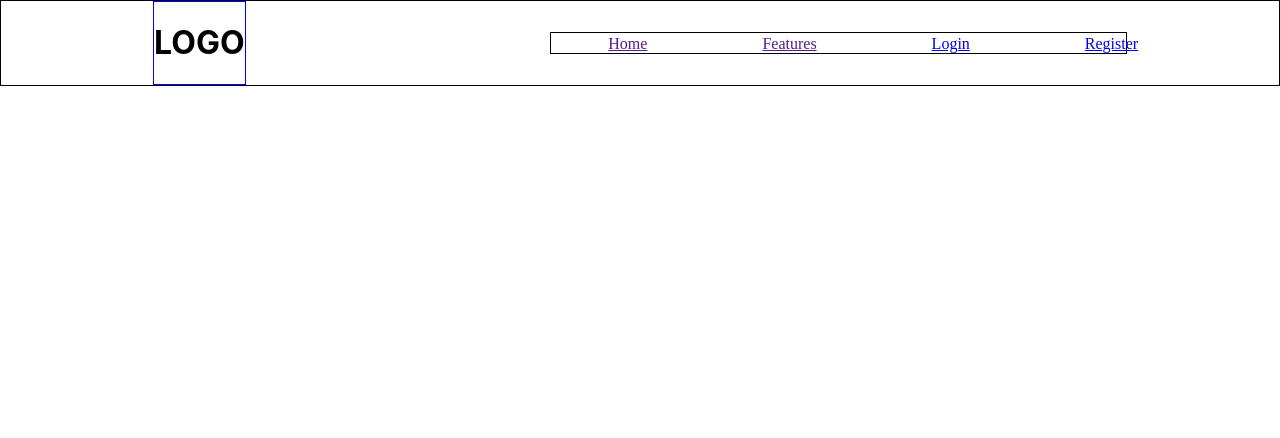
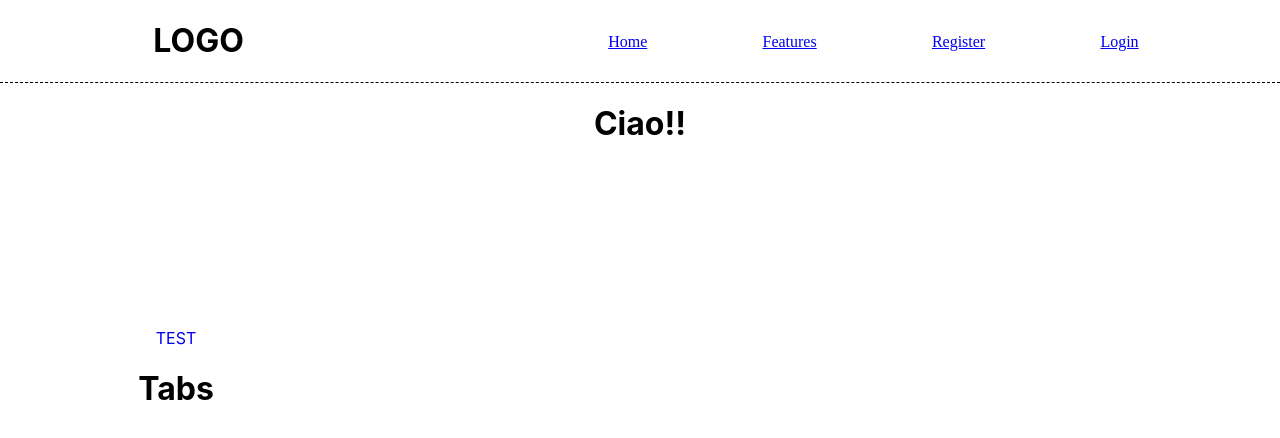
Before and after one commit to AdamPayne238/ciao-fe, a React (Create React App) app in the folder ciao-app/: page /ciao in a window 1280 px wide. Shown: the top 438 px of the page. Built offline with nearby package versions, Linux system fonts and the light colour scheme; sample sign-in values are in the browser's storage.

Commit message:
working on side Tab bar and use location for styling

```diff
--- a/ciao-app/src/App.js
+++ b/ciao-app/src/App.js
@@ -8,19 +8,26 @@ import { Switch, Route, Redirect } from 'react-router-dom'
 import NavBar from './components/landing-page/NavBar'
 import Login from './components/auth/Login'
 import Register from './components/auth/Register'
-import UserHome from './components/landing-page/LandingPage'
+import PrivateRoute from './components/auth/PrivateRoute'
+import LandingPage from './components/landing-page/LandingPage'
+import Features from './components/landing-page/Features'
+import Ciao from './components/app/Ciao'
+
 
 function App() {
   return (
     <div className="App">
-        <NavBar />
-          <Switch>
-            <Route exact path="/login" component={Login} />
-            <Route exact path="/register" component={Register} />
-            <Route exact path="/" component={UserHome} />
-          </Switch>
+      <NavBar />
+
+            <Route exact path="/" component={LandingPage} />
+            <Route path="/login" component={Login} />
+            <Route path="/register" component={Register} />
+            <Route path="/features" component={Features} />
+            <PrivateRoute exact path='/ciao' component={Ciao} />
+
+
     </div>
-  );
+  )
 }
 
 export default App;
--- /dev/null
+++ b/ciao-app/src/components/app/Ciao.js
@@ -0,0 +1,15 @@
+import React from 'react'
+import Tabs from './Tabs'
+
+const Ciao = () => {
+
+    return(
+        <div>
+            <h1>Ciao!!</h1>
+            <Tabs />
+        </div>
+
+    )
+}
+
+export default Ciao
--- /dev/null
+++ b/ciao-app/src/components/app/Tabs.js
@@ -0,0 +1,40 @@
+import React from 'react'
+import { NavLink, useLocation } from 'react-router-dom'
+import styled from 'styled-components'
+
+const Tabs = () => {
+    const { pathname } = useLocation()
+
+    return(
+        <TabContainer>
+            <NavLink to="/test">
+                <a color={pathname.includes('/test') ? '#FB2046' : '#FB2046'}>
+                    TEST
+                </a>
+            </NavLink>
+            <h1>Tabs</h1>
+        </TabContainer>
+    )
+}
+
+export default Tabs
+
+// Styles
+const TabContainer = styled.div`
+    z-index: 900;
+    position: fixed;
+    top: 20.5rem;
+    left: 0;
+    width: 22rem;
+    display: flex;
+    flex-direction: column;
+    justify-content: space-between;
+    justify-content: flex-end;
+    a{
+        text-decoration: none;
+        margin-bottom: 1.8rem;
+    }
+    a:last-of-type {
+        margin-bottom: 0rem;
+      }
+`
--- a/ciao-app/src/components/auth/Login.js
+++ b/ciao-app/src/components/auth/Login.js
@@ -27,7 +27,7 @@ const Login = (props) => {
     const confirm = async data => {
         const { token } = data.login
         saveUserData(token)
-        props.history.push(`/user-home`)
+        props.history.push(`/ciao`)
     }
 
     return(
--- /dev/null
+++ b/ciao-app/src/components/auth/PrivateRoute.js
@@ -0,0 +1,18 @@
+import React from 'react'
+import { Route, Redirect } from 'react-router'
+
+const PrivateRoute = ({ component: Component, ...rest }) => {
+  return (
+    <Route
+      {...rest}
+      render={props => {
+        if (localStorage.getItem('auth-token')) {
+        return <Component {...props} />
+        }
+        return <Redirect to="/" />
+      }}
+    />
+  )
+}
+
+export default PrivateRoute
--- a/ciao-app/src/components/auth/Register.js
+++ b/ciao-app/src/components/auth/Register.js
@@ -27,7 +27,7 @@ const Register = (props) => {
     const confirm = async data => {
         const {token} = data.register
         saveUserData(token)
-        props.history.push(`/`)
+        props.history.push(`/ciao`)
     }
 
     const saveUserData = token => {
--- /dev/null
+++ b/ciao-app/src/components/landing-page/Features.js
@@ -0,0 +1,11 @@
+import React from 'react'
+
+const Features = () => {
+    return(
+        <div>
+            <h1>Features</h1>
+        </div>
+    )
+}
+
+export default Features
--- a/ciao-app/src/components/landing-page/LandingPage.js
+++ b/ciao-app/src/components/landing-page/LandingPage.js
@@ -3,7 +3,10 @@ import React from "react"
 const LandingPage = () => {
 
     return(
-        <h1>LandingPage!</h1>
+        <div>
+            <h1>LandingPage!</h1>
+        </div>
+
     )
 }
 
--- a/ciao-app/src/components/landing-page/NavBar.js
+++ b/ciao-app/src/components/landing-page/NavBar.js
@@ -9,10 +9,10 @@ const NavBar = () => {
                 <h1>LOGO</h1>
             </LogoDiv>
             <LinkDiv className="link">
-                <Link>Home</Link>
-                <Link>Features</Link>
+                <Link to="/">Home</Link>
+                <Link to="/features">Features</Link>
+                <Link to='/register'>Register</Link>
                 <Link to='/login'>Login</Link>
-                <Link to='/register'>Register</Link>
             </LinkDiv>
         </NavContainer>
     )
@@ -22,13 +22,12 @@ export default NavBar
 
 // Styling
 const NavContainer = styled.div`
-    border: 1px solid black;
+    border-bottom: 1px dashed black;
     display: flex;
     justify-content: space-between;
 
 `
 const LogoDiv = styled.div`
-    border: 1px solid blue;
     flex-direction: flex-start;
     max-width: 30%;
     margin:auto;
@@ -36,7 +35,6 @@ const LogoDiv = styled.div`
 `
 const LinkDiv = styled.div`
     text-align: center;
-    border: 1px solid black;
     margin:auto;
     width: 45%;
     flex-direction: flex-end;
```
